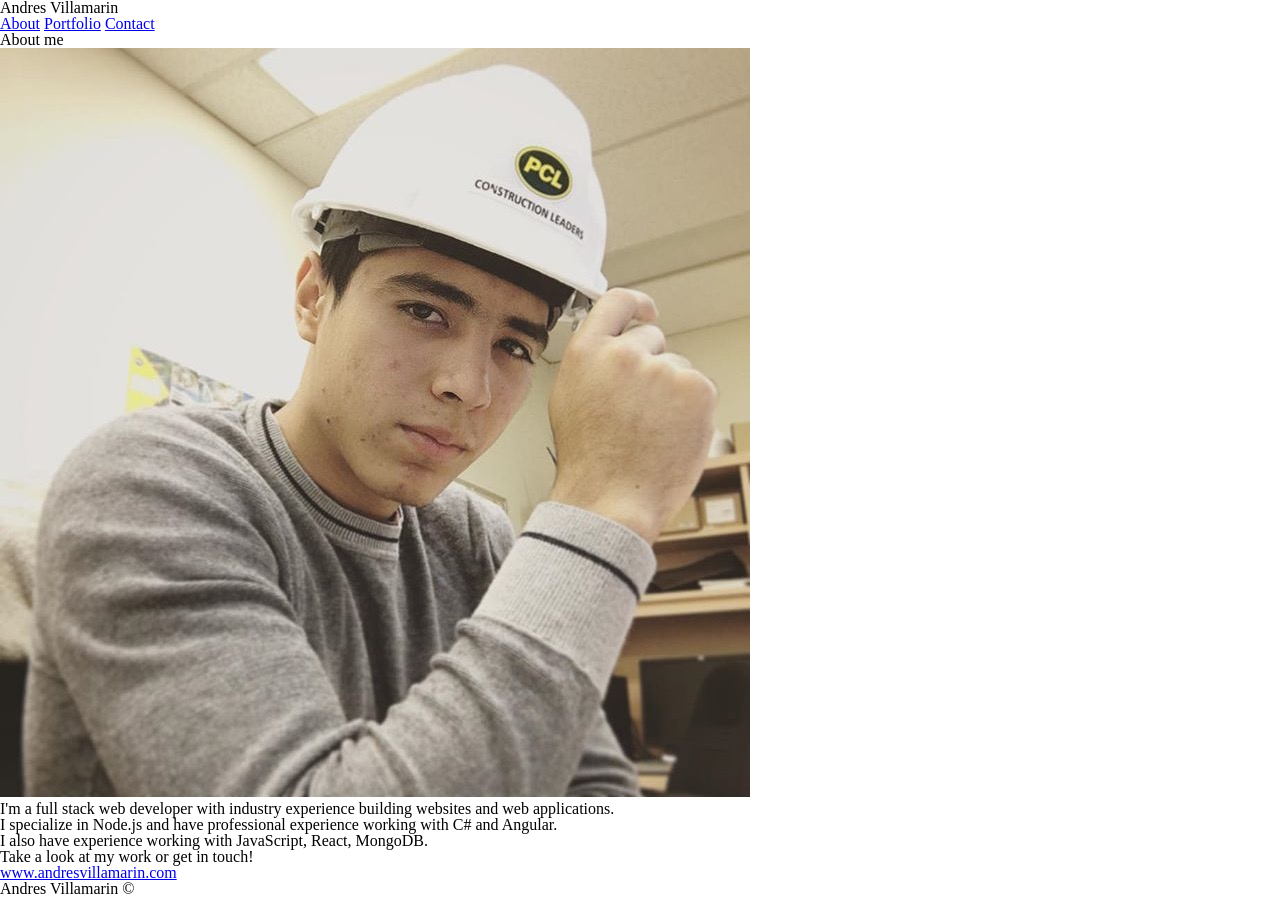
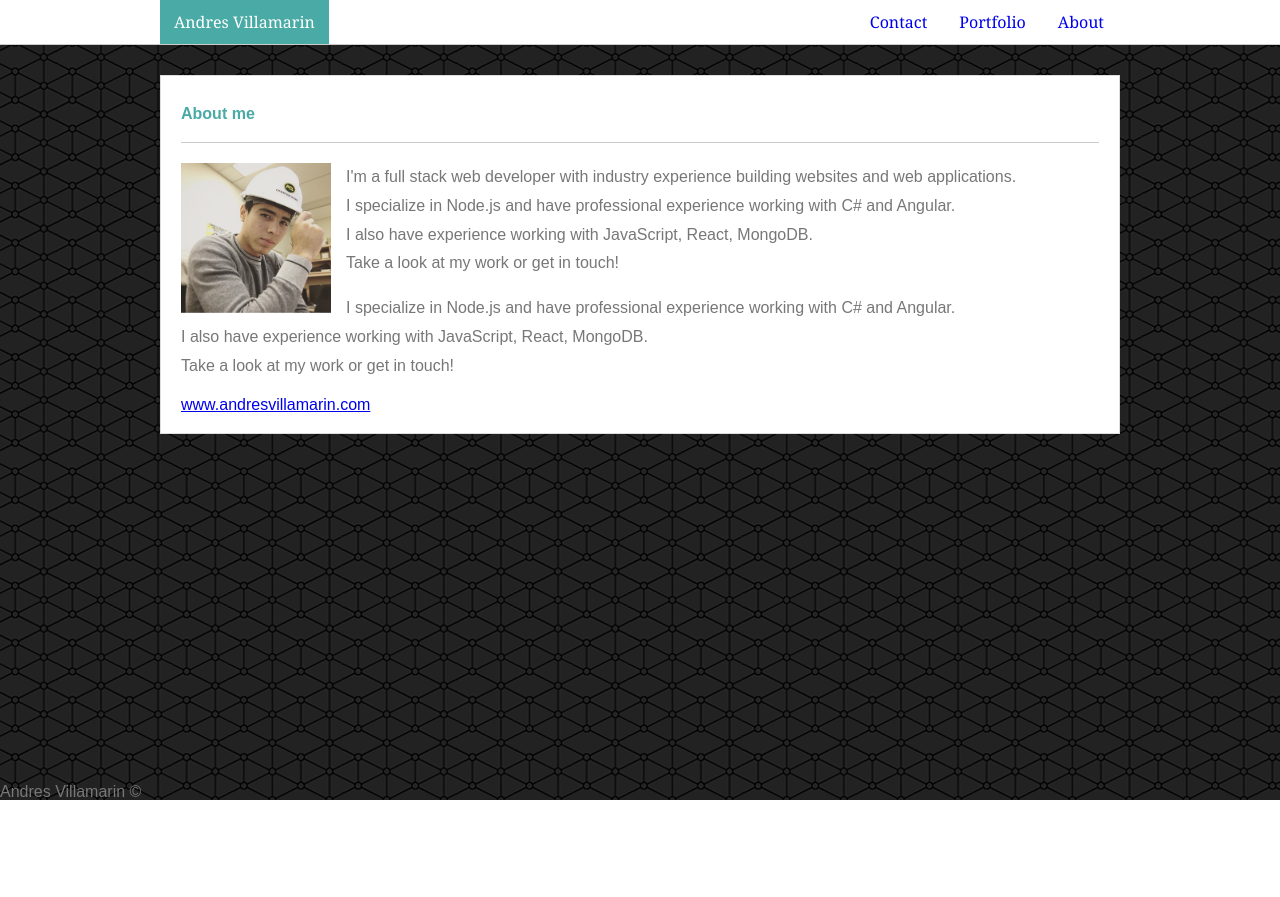
Before and after one commit to andresjoelv/Basic-Portfolio, a plain HTML site: page index.html in a window 1280 px wide. After the commit the page ends 800 px from the top, so only its background shows below. Drawn offline with Linux system fonts and the light colour scheme.

Commit message:
style file first commit

```diff
--- a/assets/css/style.css
+++ b/assets/css/style.css
@@ -46,3 +46,102 @@ table {
 	border-collapse: collapse;
 	border-spacing: 0;
 }
+
+/*
+  ========================================
+  Custom styles
+  ========================================
+*/
+
+body {
+    font-family: 'Arial', 'Helvetica Neue', Helvetica, sans-serif;
+    color: #777777;
+    background-image: url(../images/connectwork.png);
+}
+
+h2 {
+    color: #4AAAA5;
+    padding-bottom: 20px;
+    padding-top: 10px;
+    font-weight: bold;
+    border-bottom: 1px solid #cccccc;
+    margin-bottom: 20px;
+}
+
+.header-container, .hero, .primary-footer {
+    width: 960px;
+    margin: 0 auto;
+}
+
+header {
+    background: #fff;
+    font-family: 'Georgia', Times, 'Times New Roman', serif;
+    border-bottom: 1px solid #cccccc;
+}
+
+
+*,
+*:before,
+*:after {
+	-webkit-box-sizing: border-box;
+	   -moz-box-sizing: border-box;
+	    	box-sizing: border-box;
+}
+
+.logo {
+    background: #4AAAA5;
+    padding: 14px;
+    color: #fff;
+    float: left;
+}
+
+.primary-nav {
+    list-style-type: none;
+    margin: 0;
+    padding: 0;
+    overflow: hidden;
+    text-align: center;
+}
+
+.primary-nav li {
+    float: right;
+}
+
+.primary-nav a {
+    text-align: center;
+    display: block;
+    padding: 14px 16px;
+    text-decoration: none;
+}
+
+.primary-nav a:visited {
+    color: #777777;
+}
+
+.container {
+    clear: both;
+    padding: 30px;
+}
+
+.hero {
+    margin: 0 auto;
+    background: #fff;
+    padding: 20px;
+    border: 1px solid #dddddd;
+}
+
+.hero p {
+    line-height: 1.8;
+}
+
+.profile-pic {
+    float: left;
+    margin-right: 15px;
+    width: 150px;
+    height: 150px;
+}
+
+.primary-footer {
+    position: fixed;
+    bottom: 0;
+}
--- a/index.html
+++ b/index.html
@@ -6,24 +6,35 @@
     </head>
     <body>
         <header>
+            <div class="header-container">
                 <h1 class="logo">Andres Villamarin</h1>
 
                 <!-- navigation -->
-            <nav class="primary-nav">
-                <a href="about.html">About</a>
-                <a href="portfolio.html">Portfolio</a>
-                <a href="contact.html">Contact</a>
+                <nav>
+                    <ul class="primary-nav">
+                        <li><a href="index.html">About</a></li>
+                        <li><a href="portfolio.html">Portfolio</a></li>
+                        <li><a href="contact.html">Contact</a></li>
+                    </ul>
                 </nav>
+            </div>
         </header>
 
         <section class="container">
+            <div class="hero">
                 <h2>About me</h2>
-            <img class="profile-pic" src="assets/images/me2.jpg" alt="profile-pic" />
-            <p>I'm a full stack web developer with industry experience building websites and web applications.</p>
+                <p><img class="profile-pic" src="assets/images/me2.jpg" alt="profile-pic" />I'm a full stack web developer with industry experience building websites and web applications.</p>
                 <p>I specialize in Node.js and have professional experience working with C# and Angular.</p>
                 <p>I also have experience working with JavaScript, React, MongoDB.</p>
                 <p>Take a look at my work or get in touch!</p>
+                <br />
+                <p>I specialize in Node.js and have professional experience working with C# and Angular.</p>
+                <p>I also have experience working with JavaScript, React, MongoDB.</p>
+                <p>Take a look at my work or get in touch!</p>
+
+                <br />
                 <a href="http://www.andresvillamarin.com/">www.andresvillamarin.com</a>
+            </div>
         </section>
 
         <footer class="primary-footer">
```
Also changed, not shown: contact.html (+9 -4 lines), portfolio.html (+9 -4 lines), assets/images/connectwork.png (added). Lines whose indentation alone changed are shown as unchanged.
